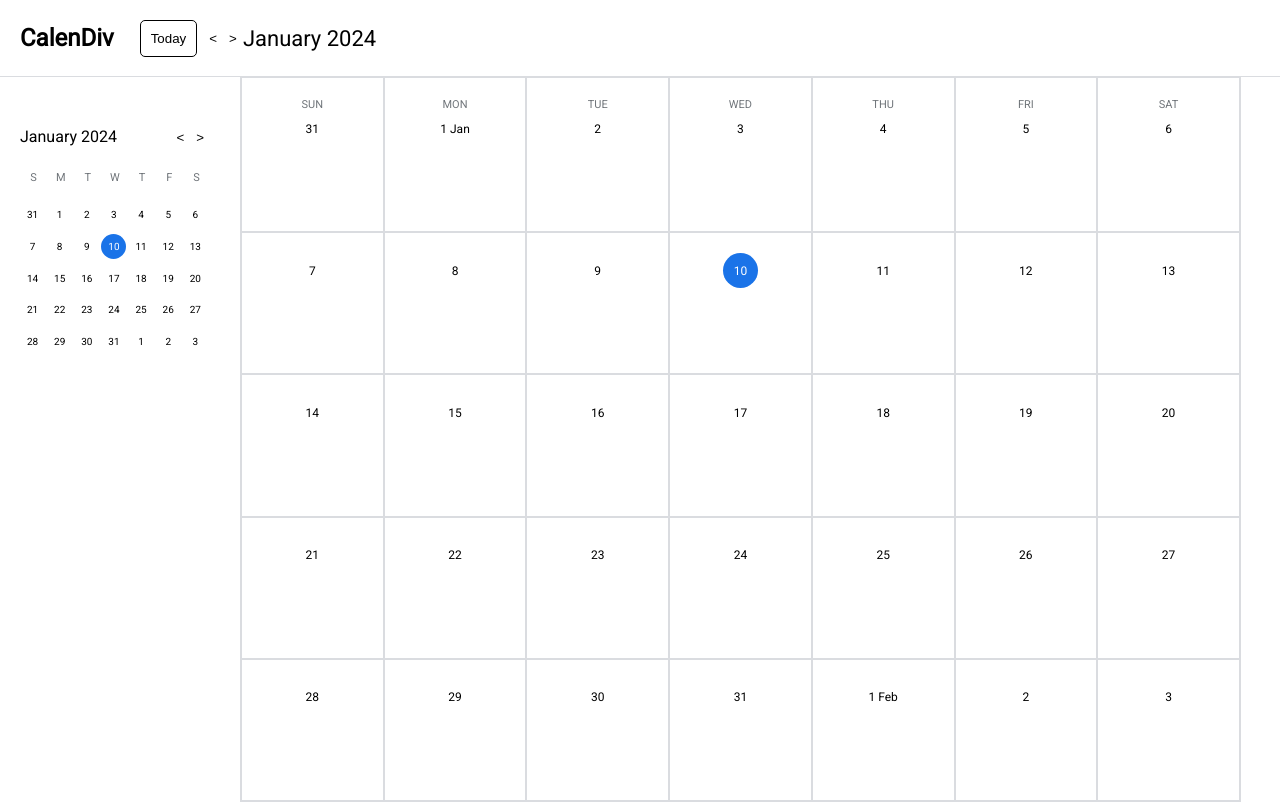
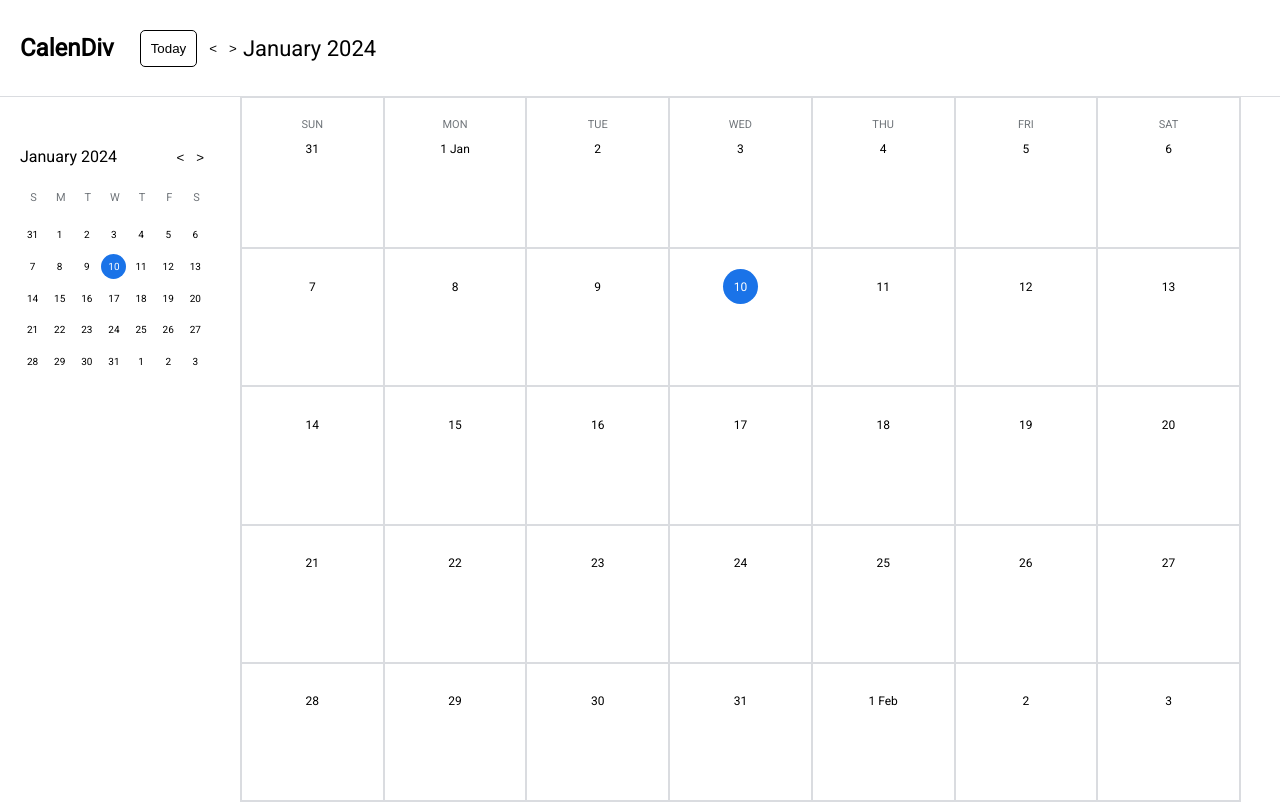
Before and after one commit to h-zahar/calendiv-react, a React (Vite) app: page / in a window 1280 px wide. Built offline with nearby package versions, Linux system fonts and the light colour scheme.

Commit message:
Made Fit in One Page

```diff
--- a/src/App.tsx
+++ b/src/App.tsx
@@ -7,8 +7,10 @@ function App() {
   const [viewDate, setViewDate] = useState(new Date());
   return (
     <div style={{ height: "100vh" }}>
-      <Header viewDate={viewDate} setViewData={setViewDate} />
-      <div style={{ display: "flex", width: "100%", height: "90.5%" }}>
+      <div style={{ height: "12%" }}>
+        <Header viewDate={viewDate} setViewData={setViewDate} />
+      </div>
+      <div style={{ display: "flex", width: "100%", height: "88%" }}>
         <Calendar
           viewDate={viewDate}
           setViewData={setViewDate}
--- a/src/components/Header.tsx
+++ b/src/components/Header.tsx
@@ -10,12 +10,12 @@ const Header = ({
   return (
     <div
       style={{
-        padding: "10px 20px",
+        padding: "0px 20px",
         // margin: "0 50px",
         display: "flex",
         justifyContent: "space-between",
         alignItems: "center",
-        height: "7%",
+        height: "100%",
       }}
     >
       <div>
```
